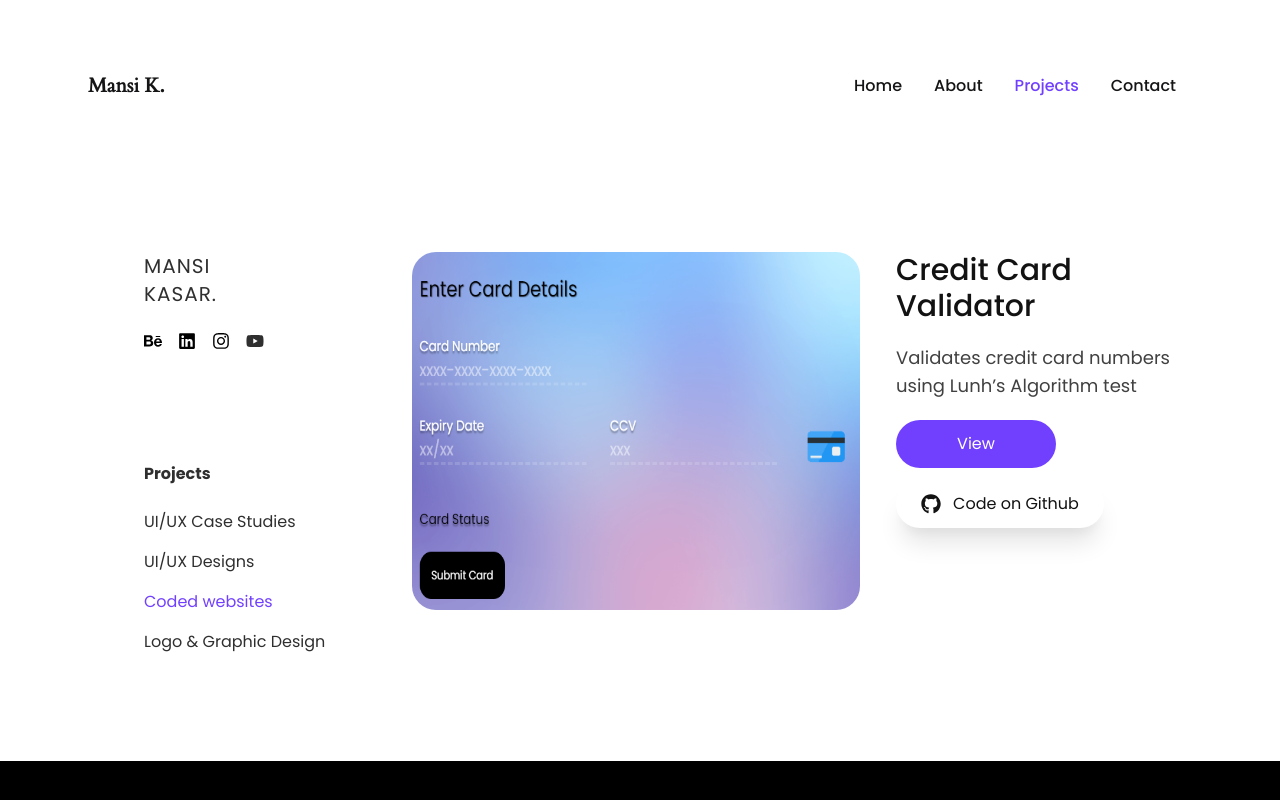
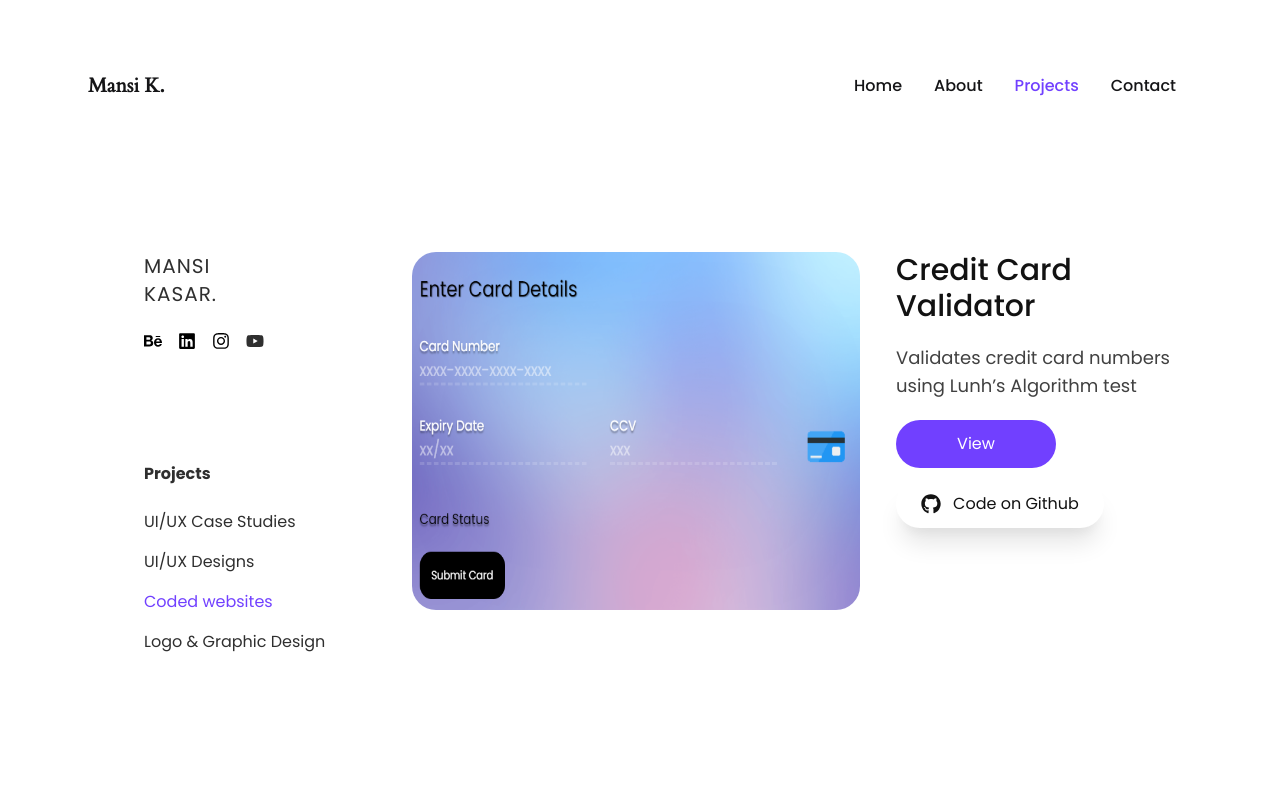
Before and after one commit to saifalfalah/mansi-kasar, a Next.js app: page /projects/coded-websites in a window 1280 px wide. Shown: the top 800 px of the page. Built offline with nearby package versions, Linux system fonts and the light colour scheme.

Commit message:
Update index.js

```diff
--- a/pages/projects/coded-websites/index.js
+++ b/pages/projects/coded-websites/index.js
@@ -5,7 +5,7 @@ const codedWebsites = ({ data }) => {
   // console.log(data);
   return (
     <ProjectListLayout title="M K.|Coded Websites">
-      <div className="flex flex-col items-center space-y-20 lg:items-stretch lg:flex-col lg:space-y-28 ">
+      <div className="flex flex-col items-center space-y-20 lg:min-h-screen lg:items-stretch lg:flex-col lg:space-y-28">
         {data.map((items, index) => (
           <WebsitesCard key={index} {...items} />
         ))}
```
